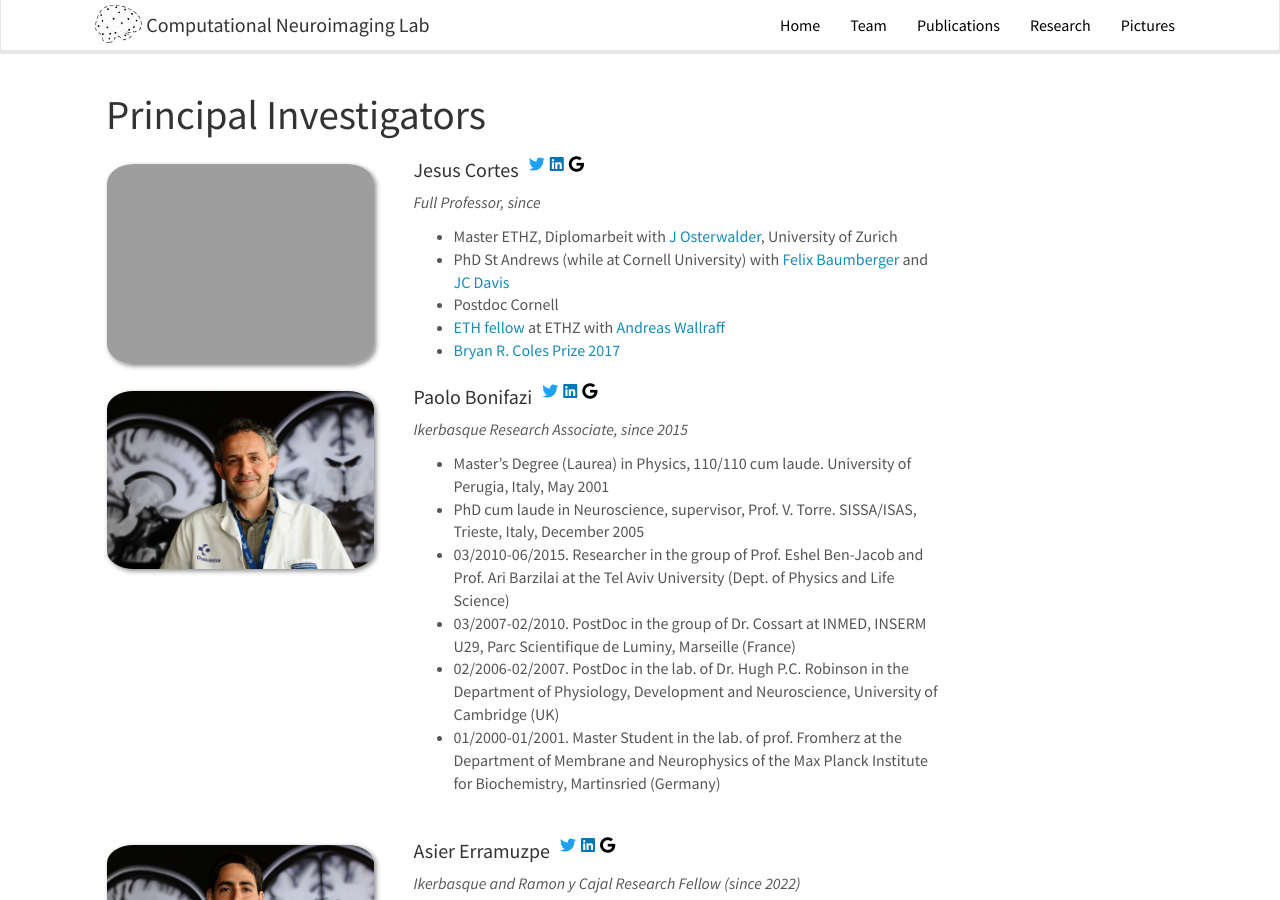
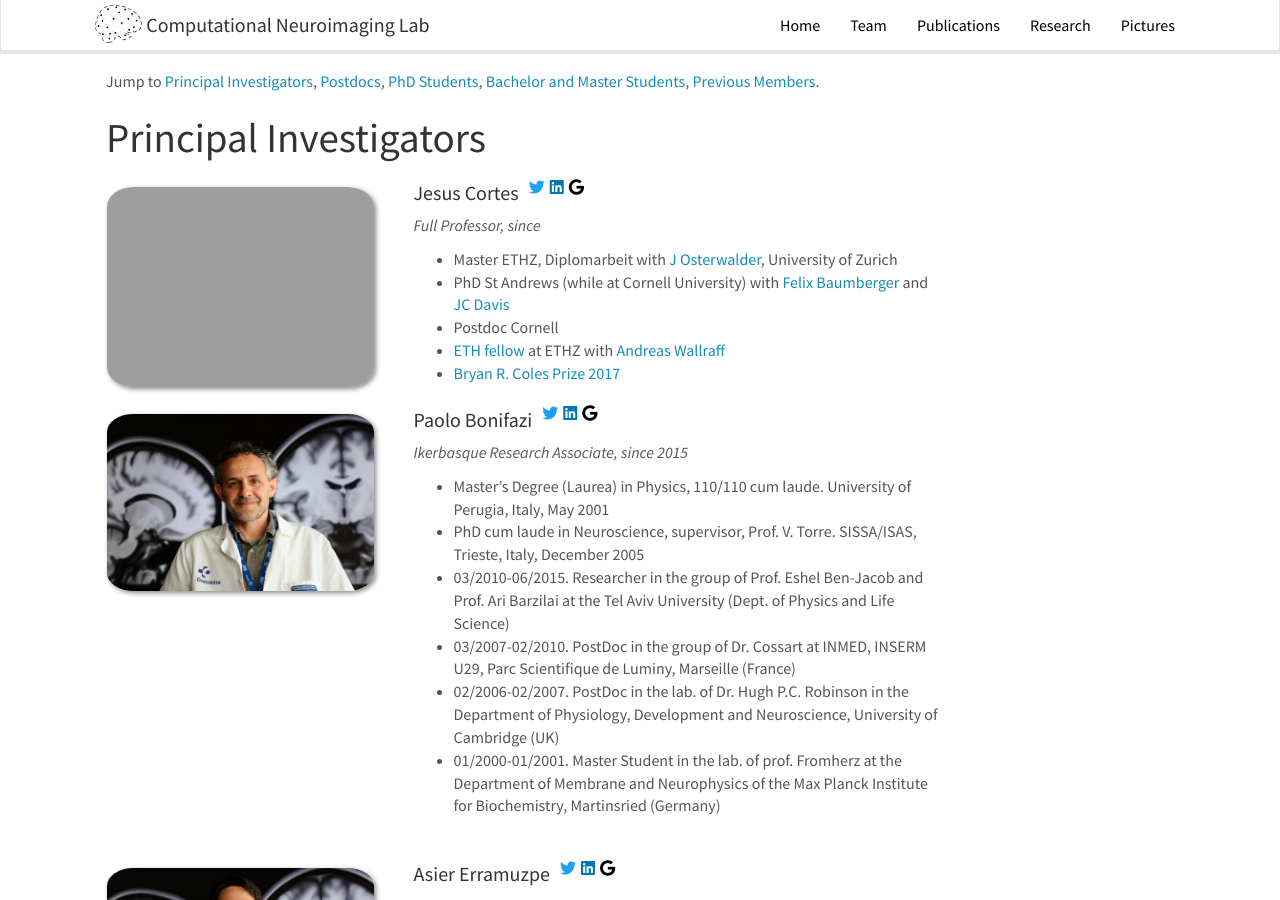
Before and after one commit to itellaetxe/compneurobilbao_website, a Jekyll site: the page built from _pages/team.md, in a window 1280 px wide and 900 px high. Built offline with Jekyll 4.4.1, drawn with Linux system fonts in a browser that asks for light colours; nearby versions of some CDN libraries.

Commit message:
[add links inside team page]

```diff
--- a/_pages/team.md
+++ b/_pages/team.md
@@ -5,6 +5,8 @@ layout: gridlay
 excerpt: 'CompNeuro Lab: Team members'
 sitemap: false
 ---
+
+Jump to [Principal Investigators](#Principal-Investigators), [Postdocs](#postdocs), [PhD Students](#PhD-Students), [Bachelor and Master Students](#Bachelor-and-Master-Students), [Previous Members](#lPrevious-Members).
 
 # Principal Investigators
 {% assign number_printed = 0 %}
@@ -377,17 +379,17 @@ sitemap: false
   {% endif %}
   {% if member.linkedin %}
   <a href="{{ member.linkedin }}" target="_blank" class="fab-icon">
-    <i class="fab fa-linkedin"></i>
+  <i class="fab fa-linkedin"></i>
   </a>
   {% endif %}
   {% if member.orcid %}
   <a href="{{ member.orcid }}" target="_blank" class="fab-icon">
-    <i class="fab fa-orcid"></i>
+  <i class="fab fa-orcid"></i>
   </a>
   {% endif %}
   {% if member.google_scholar %}
   <a href="{{ member.google_scholar }}" target="_blank" class="fab-icon">
-    <i class="fab fa-google"></i>
+  <i class="fab fa-google"></i>
   </a>
   {% endif %}
   {% if member.github %}
```
